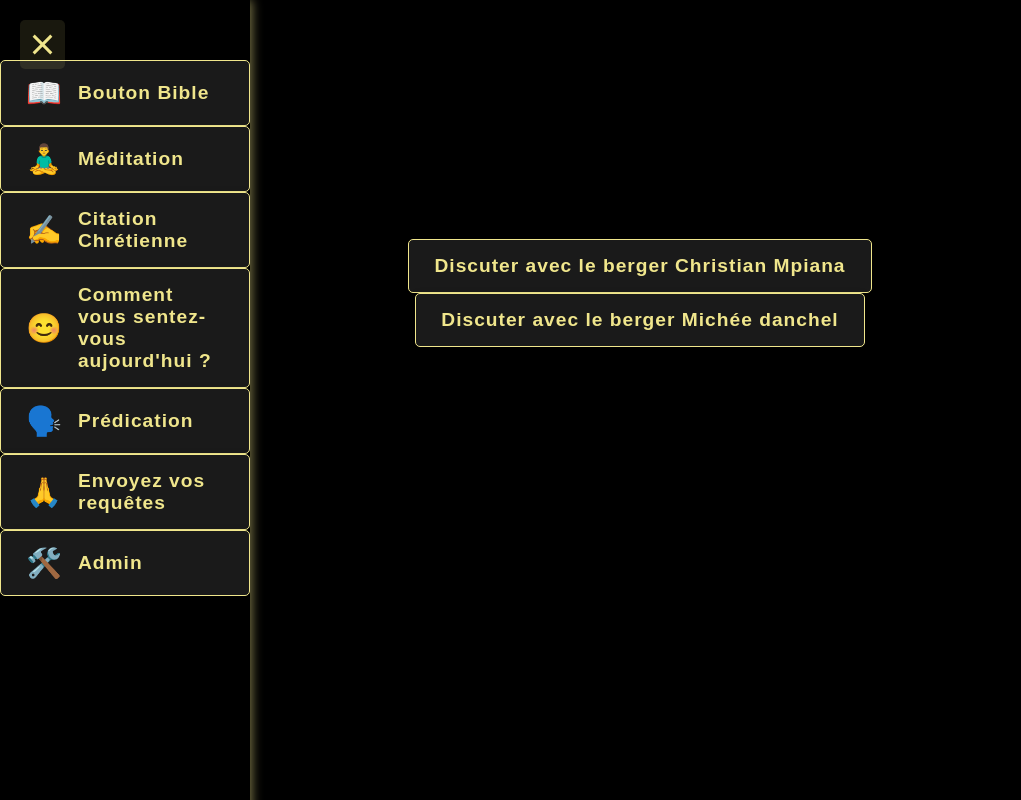
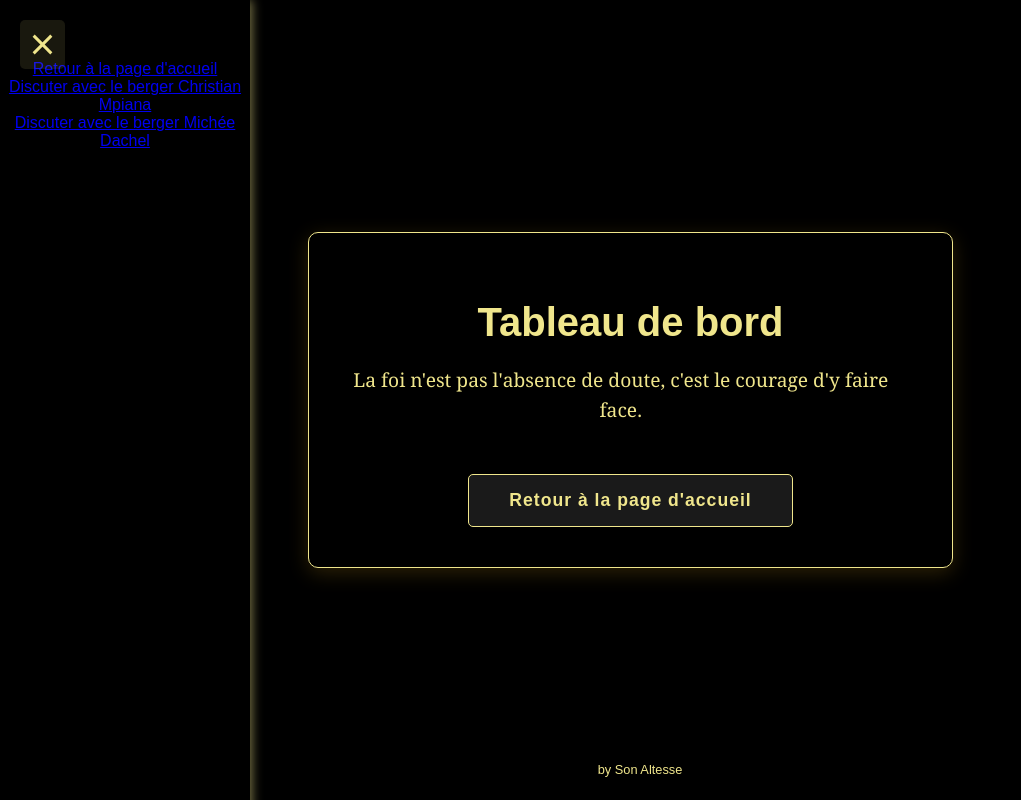
Before and after one commit to Chadro14/Mirec_kinshasa, a plain HTML site: page dashboard.html in a window 1280 px wide. Both pictures are taken after a click on the element 42 px from the left and 44 px from the top of the page. Shown: the whole page, without its empty margins (0-1021 px from the left). Drawn offline with Linux system fonts and the light colour scheme.

Commit message:
Update dashboard.html

```diff
--- a/dashboard.html
+++ b/dashboard.html
@@ -3,65 +3,65 @@
 <head>
     <meta charset="UTF-8">
     <meta name="viewport" content="width=device-width, initial-scale=1.0">
-    <title>Services Mirec</title>
+    <title>Tableau de bord - Mirec</title>
     <link rel="stylesheet" href="style.css">
+    <link href="https://fonts.googleapis.com/icon?family=Material+Icons" rel="stylesheet">
 </head>
 <body>
-
-    <div id="hamburgerMenu" class="hamburger-menu">
+    <div id="hamburger" class="hamburger-menu">
         <div class="bar"></div>
         <div class="bar"></div>
         <div class="bar"></div>
     </div>
 
-    <nav id="sidebar" class="sidebar">
-        <a href="bible.html" class="nav-button">
-            <span class="button-icon">📖</span>
-            <span>Bouton Bible</span>
-        </a>
-        <a href="#" class="nav-button">
-            <span class="button-icon">🧘‍♂️</span>
-            <span>Méditation</span>
-        </a>
-        <a href="#" class="nav-button">
-            <span class="button-icon">✍️</span>
-            <span>Citation Chrétienne</span>
-        </a>
-        <a href="#" class="nav-button">
-            <span class="button-icon">😊</span>
-            <span>Comment vous sentez-vous aujourd'hui ?</span>
-        </a>
-        <a href="preaching.html" class="nav-button">
-            <span class="button-icon">🗣️</span>
-            <span>Prédication</span>
-        </a>
-        <a href="requests.html" class="nav-button">
-            <span class="button-icon">🙏</span>
-            <span>Envoyez vos requêtes</span>
-        </a>
-        <a href="admin.html" class="nav-button">
-            <span class="button-icon">🛠️</span>
-            <span>Admin</span>
-        </a>
-    </nav>
-
-    <a href="https://wa.me/243822506535" class="nav-button">Discuter avec le berger Christian Mpiana</a>
-
- <a href="https://wa.me/243980000118" class="nav-button">Discuter avec le berger Michée danchel</a>
-
-    <div class="container main-content">
-        <h1>Bienvenue, que la grâce soit avec vous !</h1>
+    <div id="sidebar" class="sidebar">
+        <a href="index.html" class="sidebar-link">Retour à la page d'accueil</a>
+        <a href="https://wa.me/243822506535" class="sidebar-link">Discuter avec le berger Christian Mpiana</a>
+        <a href="https://wa.me/243980000118" class="sidebar-link">Discuter avec le berger Michée Dachel</a>
     </div>
 
+    <div class="main-content">
+        <div class="container loaded">
+            <h1>Tableau de bord</h1>
+            <p id="citation" class="description"></p>
+            <br>
+            <a href="index.html" class="start-button">Retour à la page d'accueil</a>
+        </div>
+    </div>
+
+    <footer>
+        <p>by Son Altesse</p>
+    </footer>
+
     <script>
-        const hamburgerMenu = document.getElementById('hamburgerMenu');
-        const sidebar = document.getElementById('sidebar');
+        // Citations qui changent
+        const citations = [
+            "Le véritable amour est un choix, pas seulement un sentiment.",
+            "La foi n'est pas l'absence de doute, c'est le courage d'y faire face.",
+            "Soyez le changement que vous voulez voir dans le monde.",
+            "Chaque pas dans la foi est un pas de plus vers la bénédiction.",
+            "La persévérance est la clé de la réussite dans toutes les épreuves."
+        ];
 
-        hamburgerMenu.addEventListener('click', () => {
-            sidebar.classList.toggle('active');
-            hamburgerMenu.classList.toggle('active');
+        const citationElement = document.getElementById('citation');
+        let index = 0;
+
+        function afficherCitation() {
+            citationElement.textContent = citations[index];
+            index = (index + 1) % citations.length;
+        }
+
+        // Afficher la première citation immédiatement
+        afficherCitation();
+
+        // Changer de citation toutes les 5 secondes
+        setInterval(afficherCitation, 5000);
+
+        // Code pour le menu hamburger
+        document.getElementById('hamburger').addEventListener('click', function() {
+            document.getElementById('sidebar').classList.toggle('active');
+            this.classList.toggle('active');
         });
     </script>
-
 </body>
 </html>
```
